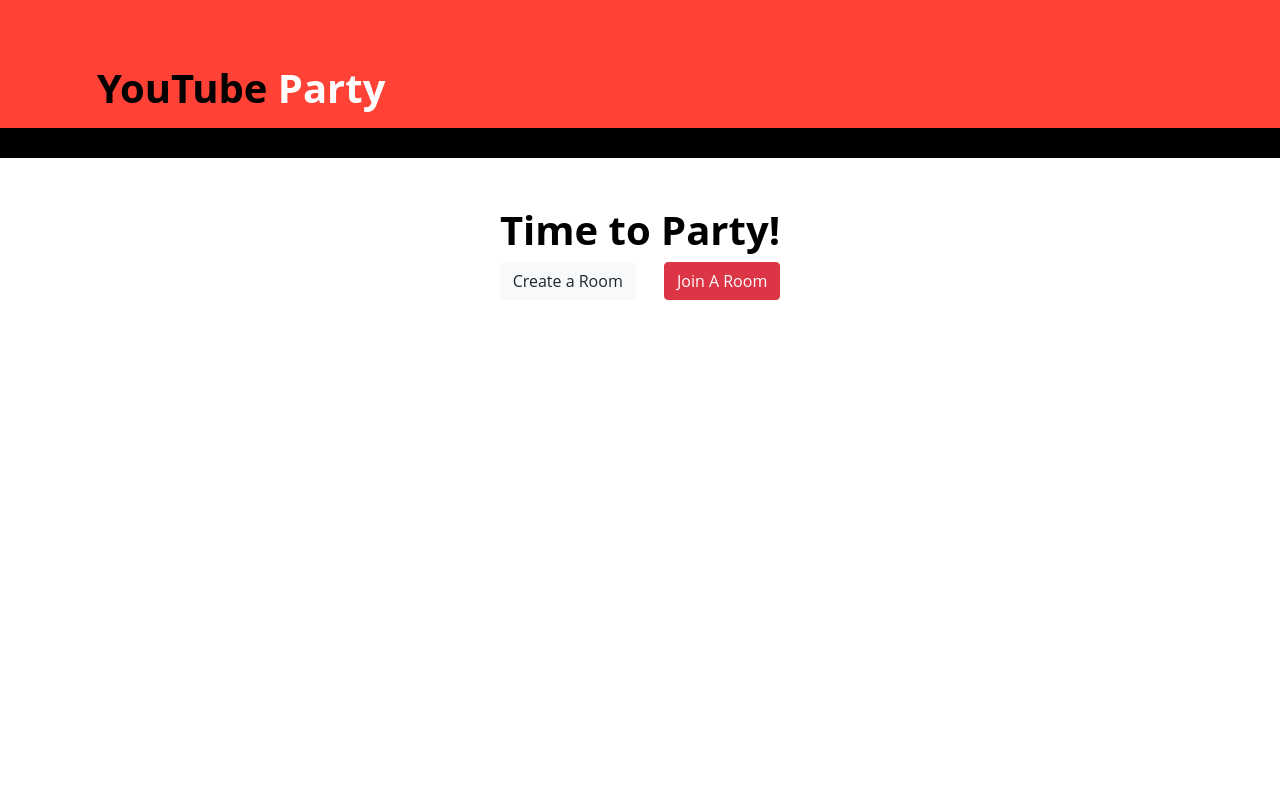
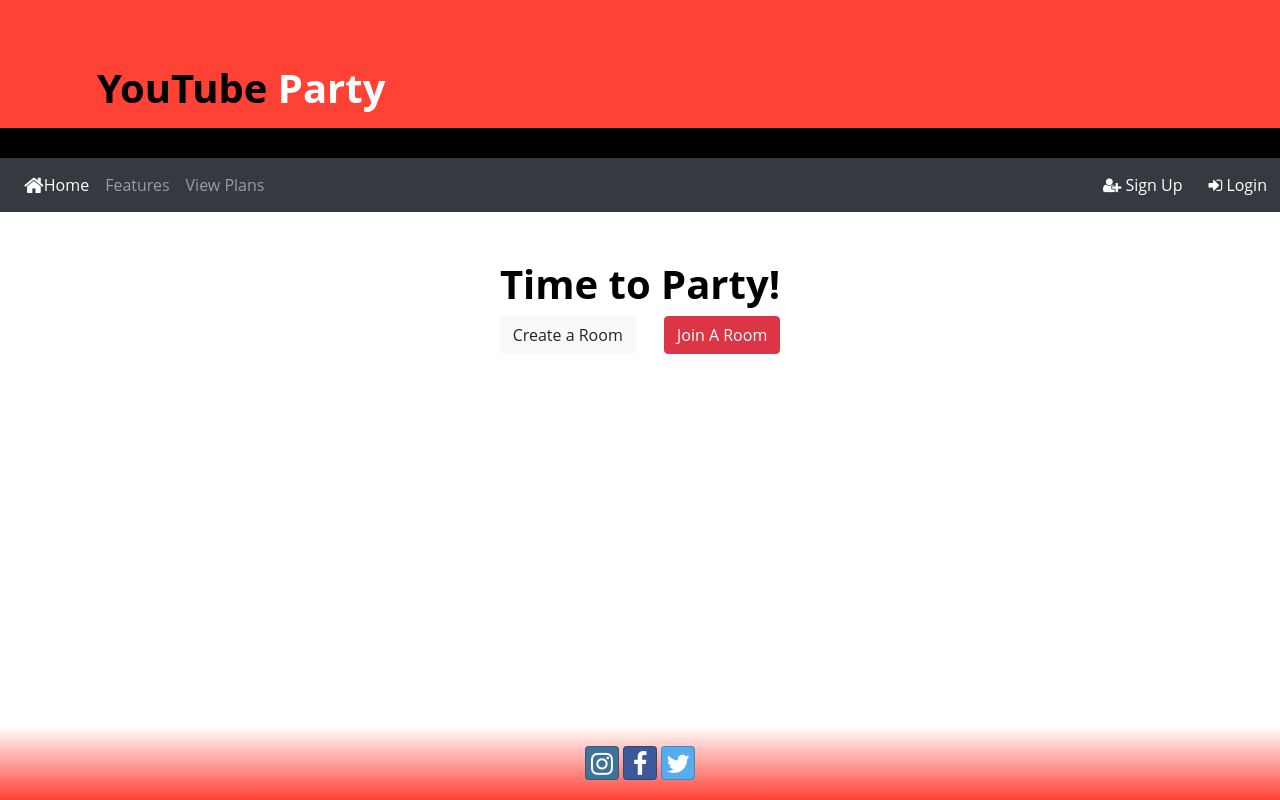
Before and after one commit to arenn23/YouTube-Party, a website: page index.html in a window 1280 px wide. Drawn offline with nearby package versions, Linux system fonts and the light colour scheme.

Commit message:
Add Navbar and Footer

```diff
--- a/index.html
+++ b/index.html
@@ -17,26 +17,63 @@
 <body>
 
     <header>
-        <div class = "row">
-            <div class = "col jumbotron jumbtron-fluid">
+        <div class="row">
+            <div class="col jumbotron jumbtron-fluid">
                 <h1>YouTube <span>Party</span></h1>
             </div>
         </div>
-        <div class ="row" id="blackBar">
-            <div class = "col-8">
+        <div class="row" id="blackBar">
+            <div class="col-8">
             </div>
         </div>
     </header>
 
+    <nav class="navbar navbar-expand-lg navbar-dark bg-dark">
+        <a class="navbar-brand" href="#"></a>
+        <button class="navbar-toggler" type="button" data-toggle="collapse" data-target="#navbarNav"
+            aria-controls="navbarNav" aria-expanded="false" aria-label="Toggle navigation">
+            <span class="navbar-toggler-icon"></span>
+        </button>
+        <div class="collapse navbar-collapse" id="navbarNav">
+            <ul class="navbar-nav mr-auto">
+                <li class="nav-item active">
+                    <a class="nav-link" href="#"><i class="fa fa-home fa-lg"></i>Home <span
+                            class="sr-only">(current)</span></a>
+                </li>
+                <li class="nav-item">
+                    <a class="nav-link" href="#">Features</a>
+                </li>
+                <li class="nav-item">
+                    <a class="nav-link" href="#">View Plans</a>
+                </li>
 
-        <div class=" mt-5 row align-items-center">
-            <div class = "col d-flex justify-content-center">
-                <h1 class="px-0">Time to Party!</h1>
-            </div>
+            </ul>
+
+            <ul class="class navbar-nav ml-auto">
+
+                <li class="navbar-text">
+                    <a class="btn" href="createAccount.html"><i class="fa fa-user-plus"></i> Sign Up</a>
+                </li>
+
+                <li class="navbar-text">
+                    <a class="btn" href="login.html"><i class="fa fa-sign-in"></i> Login</a>
+                </li>
+
+            </ul>
+
+
+        </div>
+    </nav>
+
+
+    <div class=" mt-5 row align-items-center">
+        <div class="col d-flex justify-content-center">
+            <h1 class="px-0">Time to Party!</h1>
         </div>
     </div>
-    <div class = "row">
-        <div class ="col  d-flex justify-content-center">
+    </div>
+    <div class="row">
+        <div class="col  d-flex justify-content-center">
             <form>
                 <a type="button" class=" btn btn-light" href="createRoom.html">Create a Room</a>
                 <a type="button" class="ml-4 btn btn-danger" href="joinRoom.html">Join A Room</a>
@@ -44,5 +81,23 @@
         </div>
     </div>
 
+    <footer class="site-footer">
+        <div class="container">
+            <div class="row">
+                <div class="col"></div>
+                <div class="col-6 col-sm-5 text-center">
+                    <a class="btn btn-social-icon btn-instagram" href="http://instagram.com/"><i
+                            class="fa fa-instagram"></i></a>
+                    <a class="btn btn-social-icon btn-facebook" href="http://facebook.com/"><i
+                            class="fa fa-facebook"></i></a>
+                    <a class="btn btn-social-icon btn-twitter" href="http://twitter.com/"><i
+                            class="fa fa-twitter"></i></a>
+                </div>
+                <div class="col"></div>
+            </div>
+        </div>
+    </footer>
 
 </body>
+
+</html>
--- a/package.json
+++ b/package.json
@@ -11,8 +11,10 @@
   "author": "Alan Renner, Hao Tran, Tim, Liu",
   "license": "ISC",
   "dependencies": {
-    "bootstrap": "^4.4.1",
-    "font-awesome": "^4.7.0"
+    "bootstrap": "^4.0.0",
+    "font-awesome": "^4.7.0",
+    "jquery": "^3.3.1",
+    "popper.js": "^1.12.9"
   },
   "devDependencies": {
     "lite-server": "^2.3.0"
--- a/styles/styles.css
+++ b/styles/styles.css
@@ -53,3 +53,15 @@
       float:right;
       margin-top:1rem;
   }
+
+  .site-footer {
+    background-image: linear-gradient(white, #FF4136);
+    padding: 20px 0px;
+    position: absolute;
+    bottom: 0;
+    width: 100%;
+}
+
+.navbar {
+    padding: 0px;
+}
```
Also changed, not shown: createRoom.html (+34 -9 lines), joinRoom.html (+41 -9 lines), 1 other file.
